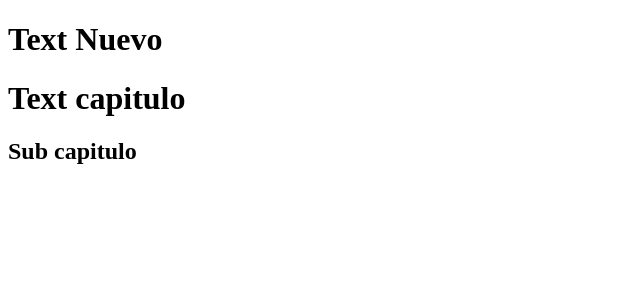
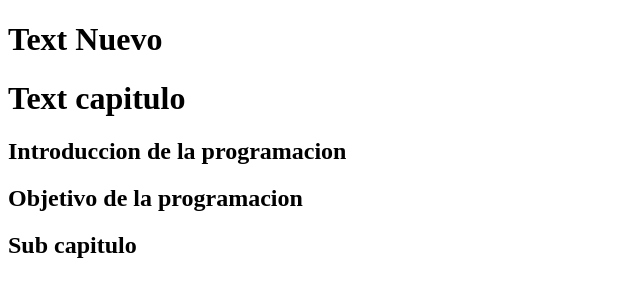
Before and after one commit to santiagog-in/proyectogit, a plain HTML site: page index.html in a window 1280 px wide. Shown: the whole page, without its empty margins (0-640 px from the left). Drawn offline with Linux system fonts and the light colour scheme.

Commit message:
agregaron nuevos capitulos Introduccion y objetivo

```diff
--- a/index.html
+++ b/index.html
@@ -8,6 +8,8 @@
 <body>
     <h1>Text Nuevo</h1>
     <h1>Text capitulo</h1>
+        <h2>Introduccion de la programacion</h2>
+        <h2>Objetivo de la programacion</h2>
     <h2>Sub capitulo</h2>
 </body>
 </html>
```
